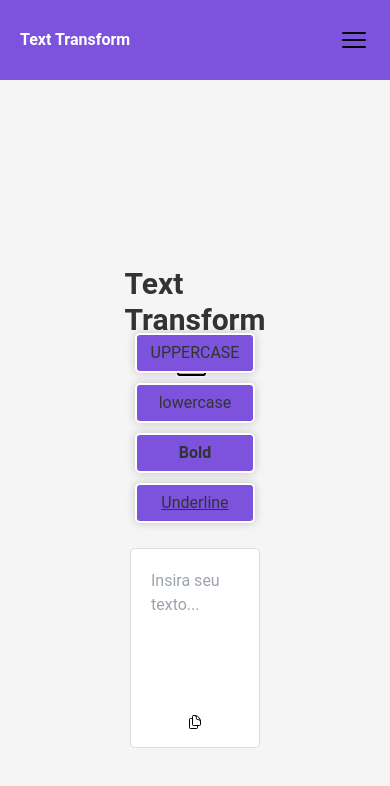
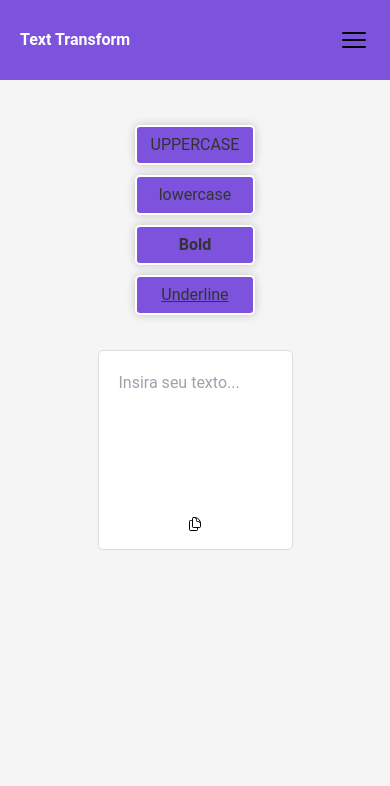
Before and after one commit to MarceloBxD/TransformTextWebApp, a React (Vite) app: page / in a window 390 px wide. Shown: the top 786 px of the page. Built offline with nearby package versions, Linux system fonts and the light colour scheme.

Commit message:
responsive design

```diff
--- a/src/App.tsx
+++ b/src/App.tsx
@@ -14,9 +14,9 @@ function App() {
       <Aside />
       <MobileHeader />
       {!modalIsOpen ? (
-        <div className="flex flex-col items-center justify-center h-screen">
-          <div className="flex w-10 flex-col items-center justify-center">
-            <h1 className="text-3xl font-bold">Text Transform</h1>
+        <div className="flex flex-col items-center mt-20 md:mt-10 gap-20 py-5">
+          <div className="hidden md:flex w-10 flex-col items-center justify-center">
+            <h1 className="text-3xl font-bold">Text Transformer</h1>
             <img src={IconImage} />
           </div>
           <OptionsAreaContainer />
--- a/src/components/InputTextArea/index.tsx
+++ b/src/components/InputTextArea/index.tsx
@@ -24,7 +24,7 @@ export default () => {
   };
 
   return (
-    <Container className="sm: mt-20">
+    <Container>
       {textCopied && <ToastTextCopied />}
       <InputTextAreaContainer
         value={inputValue}
--- a/src/components/InputTextArea/styles.ts
+++ b/src/components/InputTextArea/styles.ts
@@ -10,8 +10,8 @@ export const Container = styled.div`
 `;
 
 export const InputTextAreaContainer = styled.textarea`
-  width: 33.33%;
   display: flex;
+  width: 50%;
   margin: 50px auto;
   justify-content: center;
   top: 30px;
--- a/src/components/OptionsArea/index.tsx
+++ b/src/components/OptionsArea/index.tsx
@@ -34,7 +34,7 @@ export default () => {
   };
 
   return (
-    <OptionsAreaContainer className="flex relative  flex-col sm:flex-row">
+    <OptionsAreaContainer className="flex relative flex-col  sm:flex-row">
       <OptionsAreaButton onClick={() => transformToUppercase()}>
         UPPERCASE
       </OptionsAreaButton>
--- a/src/components/OptionsArea/styles.ts
+++ b/src/components/OptionsArea/styles.ts
@@ -3,7 +3,7 @@ import styled from "styled-components";
 export const OptionsAreaContainer = styled.div`
   width: 33.33%;
   position: relative;
-  top: 30px;
+  top: 20px;
   justify-content: center;
   align-items: center;
   margin: 0 auto;
--- a/src/components/ToastTextCopied/index.tsx
+++ b/src/components/ToastTextCopied/index.tsx
@@ -6,7 +6,7 @@ export default () => {
   return (
     <div
       id="toast-default"
-      className="flex absolute bottom-5 items-center w-full max-w-xs p-4 text-gray-500 bg-white rounded-lg shadow dark:text-gray-400 dark:bg-gray-800"
+      className="flex absolute bottom-5 items-center w-50% max-w-xs p-4 text-gray-500 bg-white rounded-lg shadow dark:text-gray-400 dark:bg-gray-800"
       role="alert"
     >
       <div className="inline-flex items-center justify-center flex-shrink-0 w-8 h-8 text-blue-500 bg-blue-100 rounded-lg dark:bg-blue-800 dark:text-blue-200">
```
